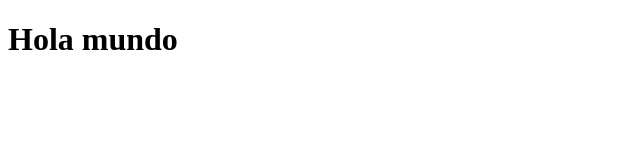
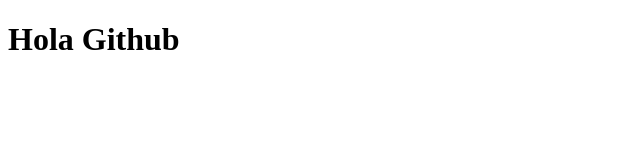
Before and after one commit to mellado827/pushPrueba, a plain HTML site: page index.html in a window 1280 px wide. Shown: the full height of the page, 0-640 px from the left. Drawn offline with Linux system fonts and the light colour scheme.

Commit message:
Cambio en título

```diff
--- a/index.html
+++ b/index.html
@@ -7,6 +7,6 @@
     <title>Document</title>
 </head>
 <body>
-    <h1>Hola mundo</h1>
+    <h1>Hola Github</h1>
 </body>
 </html>
```
